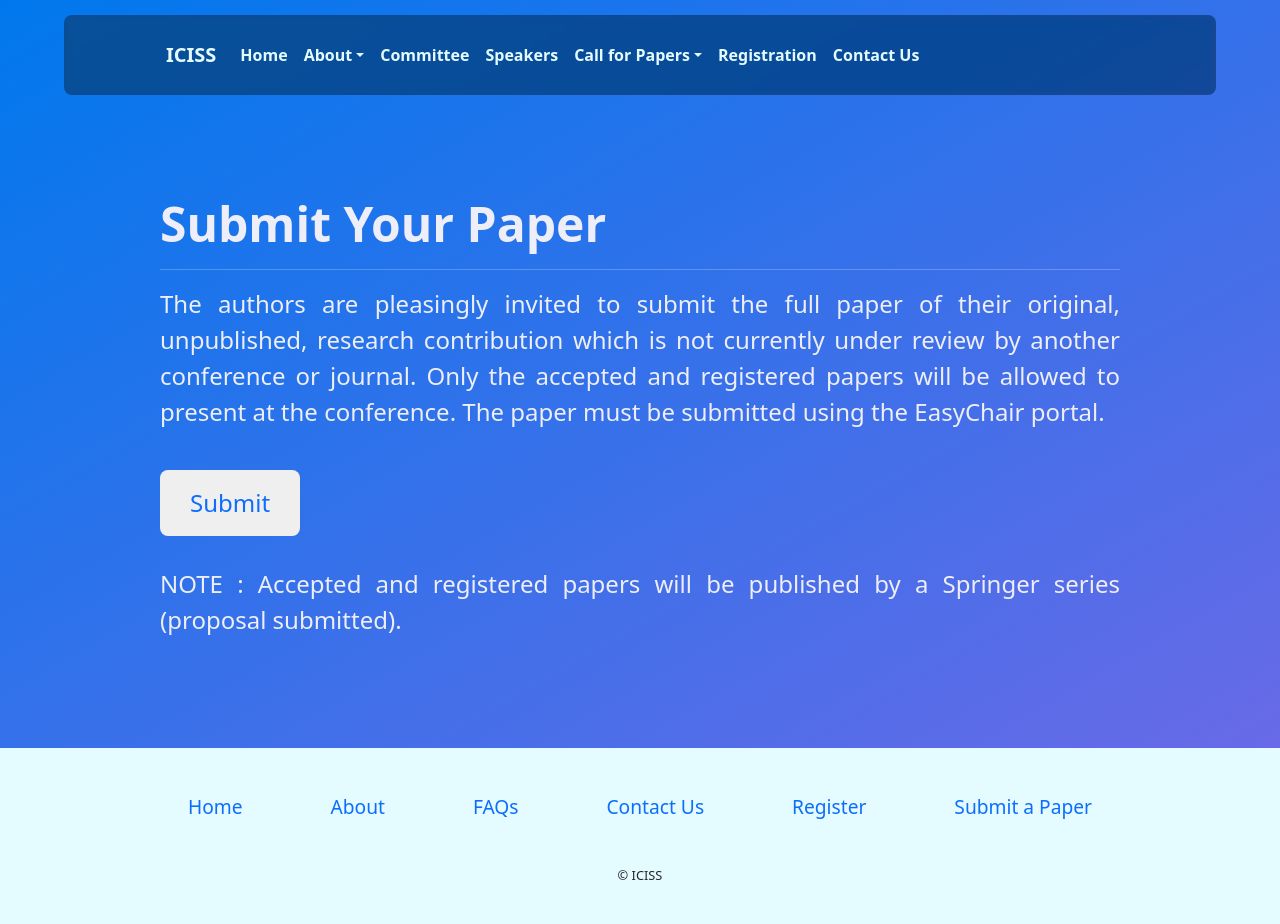
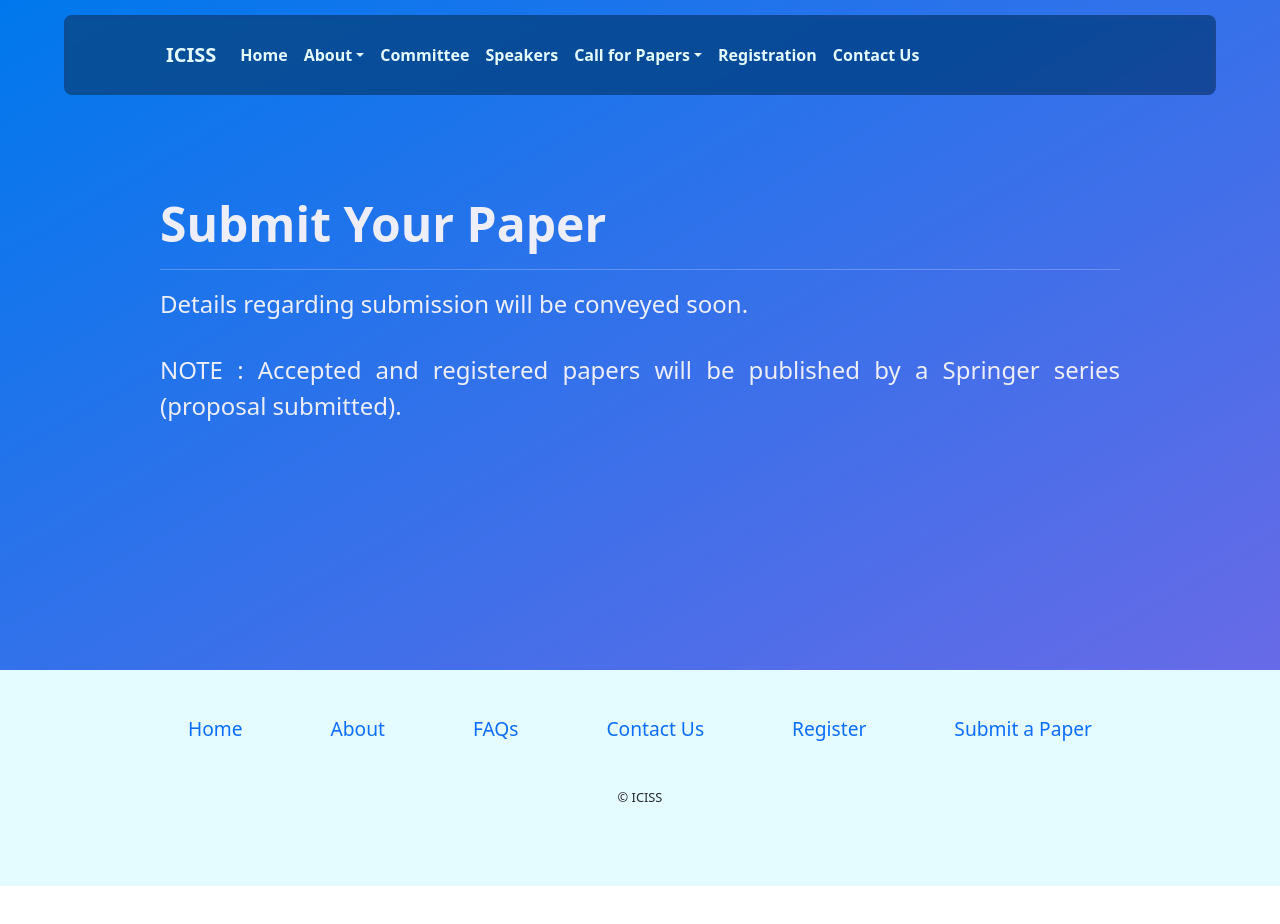
Before and after one commit to techlism/ICISS-2024-Website, a React (Create React App) app: page /submit in a window 1280 px wide. Shown: the top 924 px of the page. After the commit the page ends 886 px from the top, so only its background shows below. Built offline with nearby package versions, Linux system fonts and the light colour scheme; a web font is replaced by a local one.

Commit message:
some updates

```diff
--- a/public/index.html
+++ b/public/index.html
@@ -2,13 +2,13 @@
 <html lang="en">
   <head>
     <meta charset="utf-8" />
-    <link rel="icon" href="%PUBLIC_URL%/favicon.ico" />
+    <!-- <link rel="icon" href="%PUBLIC_URL%/favicon.ico" /> -->
     <meta name="viewport" content="width=device-width, initial-scale=1" />
     <meta name="theme-color" content="#000000" />
-    <meta
+    <!-- <meta
       name="description"
       content="Web site created using create-react-app"
-    />
+    /> -->
     <link rel="apple-touch-icon" href="%PUBLIC_URL%/logo192.png" />
     <!--
       manifest.json provides metadata used when your web app is installed on a
@@ -24,7 +24,7 @@
       work correctly both with client-side routing and a non-root public URL.
       Learn how to configure a non-root public URL by running `npm run build`.
     -->
-    <title>React App</title>
+    <title>ICISS 2024</title>
   </head>
   <body>
     <noscript>You need to enable JavaScript to run this app.</noscript>
--- a/src/components/Navbar.jsx
+++ b/src/components/Navbar.jsx
@@ -1,10 +1,10 @@
 import React from 'react';
-import './Navbar.css'
+
 import 'bootstrap/dist/css/bootstrap.min.css';
 import 'bootstrap/dist/js/bootstrap.bundle.min.js';
 import 'jquery/dist/jquery.min.js';
 import {useLocation,NavLink} from 'react-router-dom';
-
+import './Navbar.css';
 const Navbar = () => {
     useLocation();
     return (
--- a/src/components/pages/SubmitPage.jsx
+++ b/src/components/pages/SubmitPage.jsx
@@ -5,11 +5,12 @@ const SubmitPaper = ()=>{
             <div className={styling['content-wrapper']}>
                 <h1>Submit Your Paper</h1>
                 <hr />
-                <p>The authors are pleasingly invited to submit the full paper of their original, unpublished, research contribution which is not currently under review by another conference or journal.
+                {/* <p>The authors are pleasingly invited to submit the full paper of their original, unpublished, research contribution which is not currently under review by another conference or journal.
                     Only the accepted and registered papers will be allowed to present at the conference.
                     The paper must be submitted using the EasyChair portal.
                 </p>
-                <button><a href="https://easychair.org">Submit</a></button>
+                <button><a href="https://easychair.org">Submit</a></button> */}
+                <p>Details regarding submission will be conveyed soon.</p>
                 <p><span>NOTE :</span> Accepted and registered papers will be published by a Springer series (proposal submitted).</p>
             </div>
 
--- a/src/components/pages/SubmitPage.module.css
+++ b/src/components/pages/SubmitPage.module.css
@@ -2,7 +2,7 @@
     display: flex;
     justify-content: center;
     margin-top: 10vh;
-    margin-bottom: 10vh;
+    margin-bottom: 27vh;
 }
 .content-wrapper {
     max-width: 75vw;
```
Also changed, not shown: 1 other file (tests, documents, lock files or other folders).
